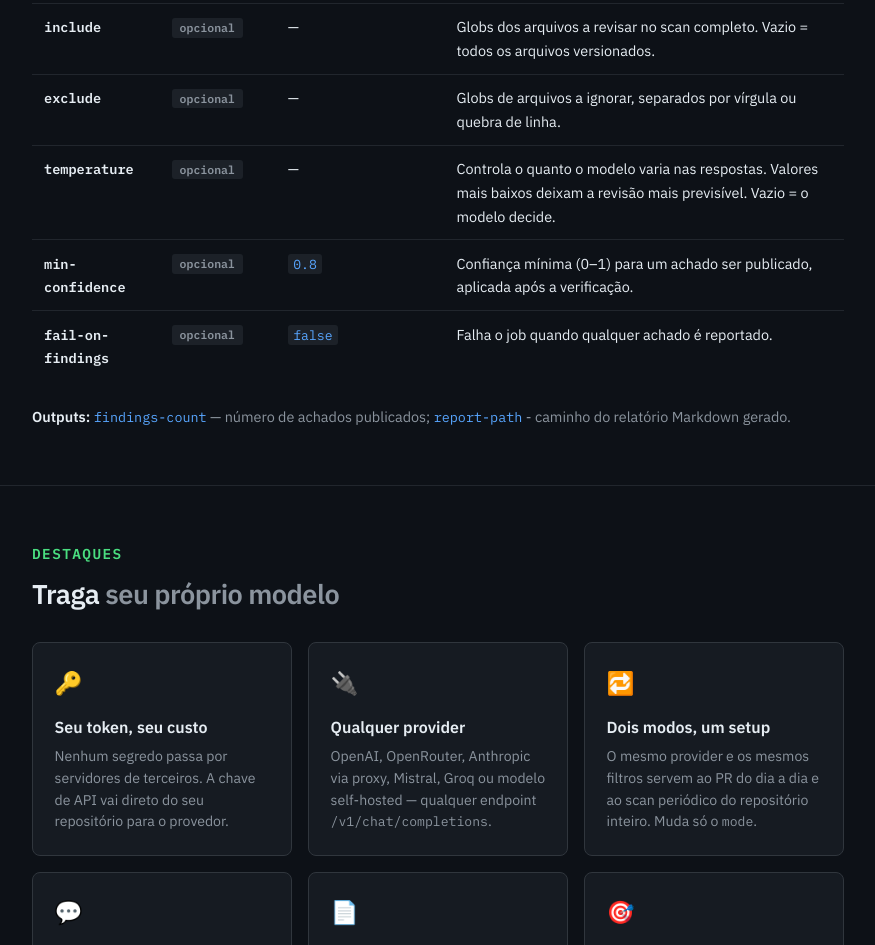
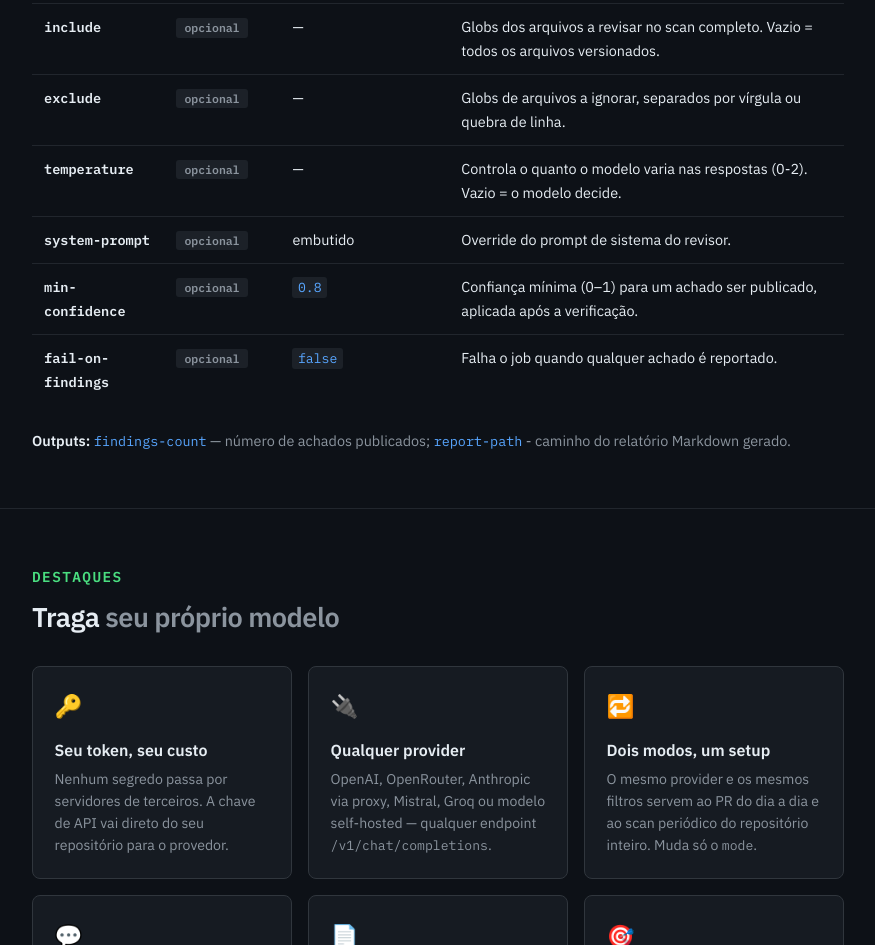
Before and after one commit to teodororo/SCAIA, a website: page docs/index.html in a window 1280 px wide. Shown: the part 2800-3745 px from the top of the page, without its empty margins (202-1077 px from the left). Drawn offline with Linux system fonts and the light colour scheme.

Commit message:
Revise descriptions and add system-prompt entry
Updated the description for 'temperature' and added a new row for 'system-prompt'.

```diff
--- a/docs/index.html
+++ b/docs/index.html
@@ -713,7 +713,13 @@
             <td><span class="input-name">temperature</span></td>
             <td><span class="badge badge-opt">opcional</span></td>
             <td>—</td>
-            <td>Controla o quanto o modelo varia nas respostas. Valores mais baixos deixam a revisão mais previsível. Vazio = o modelo decide.</td>
+            <td>Controla o quanto o modelo varia nas respostas (0-2). Vazio = o modelo decide.</td>
+          </tr>
+          <tr>
+            <td><span class="input-name">system-prompt</span></td>
+            <td><span class="badge badge-opt">opcional</span></td>
+            <td>embutido</td>
+            <td>Override do prompt de sistema do revisor.</td>
           </tr>
           <tr>
             <td><span class="input-name">min-confidence</span></td>
```
